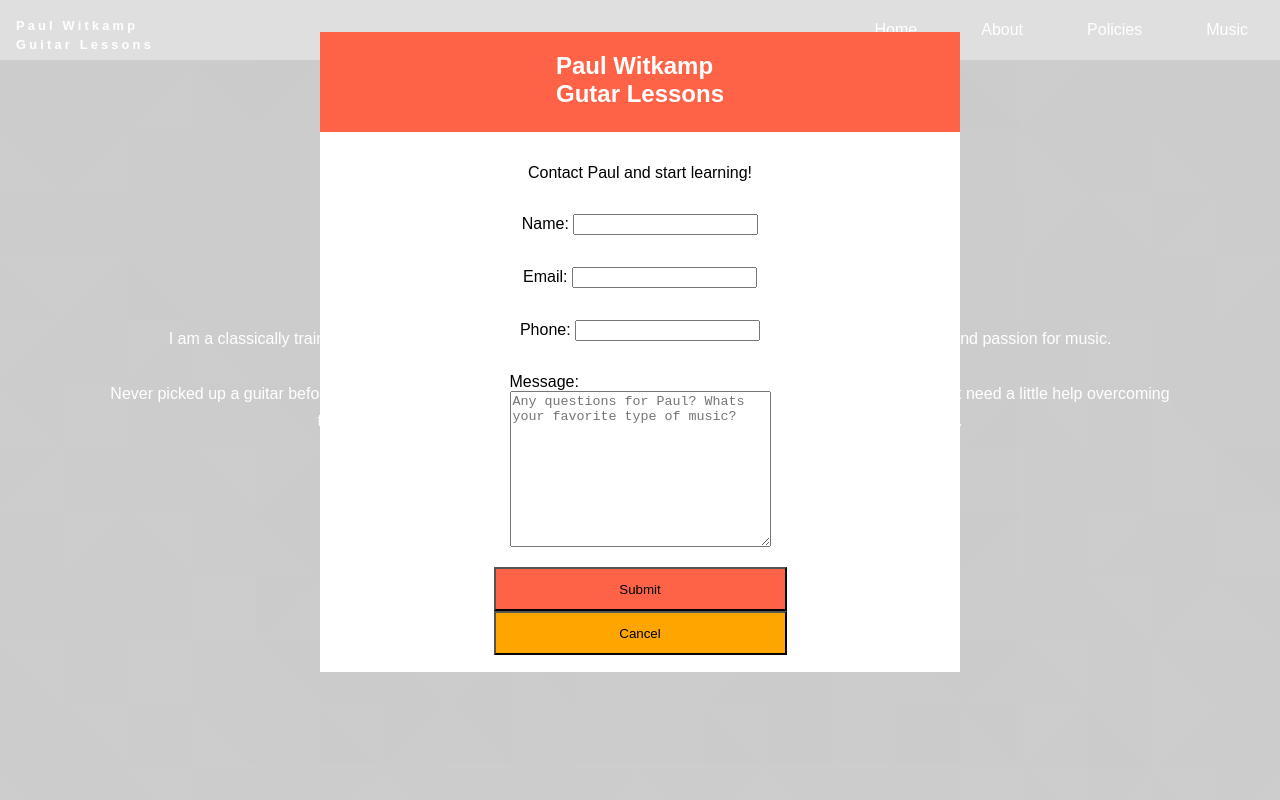
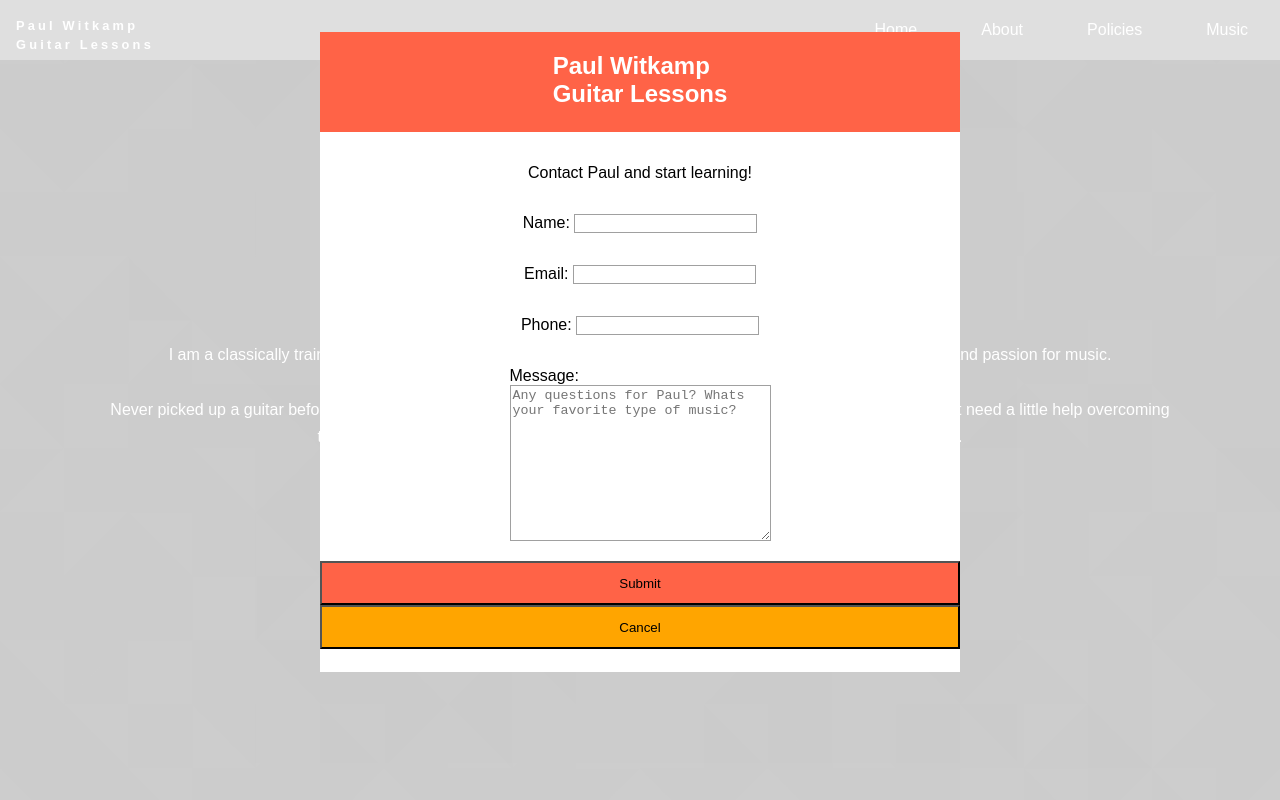
Before and after one commit to GuitarOTronic/paulsSite, a React (Create React App) app: page / in a window 1280 px wide. Both pictures are taken after a click on the button "Become a Student!". Shown: the top 800 px of the page. Built offline with nearby package versions, Linux system fonts and the light colour scheme.

Commit message:
become student form styles updated

```diff
--- a/src/components/home/home.js
+++ b/src/components/home/home.js
@@ -53,10 +53,11 @@ class Home extends Component{
         >
           <div className='becomeStudentFormContainer'>
             <div className='becomeStudentFormBanner'>
-                <h2 >Paul Witkamp<br></br> Gutar Lessons</h2>
+                <h2 >Paul Witkamp<br></br> Guitar Lessons</h2>
             </div>
-
-            <p>Contact Paul and start learning! </p>
+            <div className='centerDiv'>
+              <p>Contact Paul and start learning! </p>
+            </div>
             <form onSubmit={this.submitBecomeStudentForm}>
               <label htmlFor='name'>Name:{" "}
                 <input id='name' type='text'/>
--- a/src/css/about.css
+++ b/src/css/about.css
@@ -10,6 +10,7 @@
 .aboutContainer{
   display: flex;
   flex-direction: column;
+  line-height: 1.3rem;
 }
 
 h1 {
--- a/src/css/home.css
+++ b/src/css/home.css
@@ -23,11 +23,12 @@
   justify-content: center;
 }
 .becomeStudentFormContainer {
-  display: flex;
+  /* display: flex; */
   justify-content: center;
   align-items: center;
   flex-direction: column;
   color:black;
+  height: 100%;
 }
 
 .becomeStudentFormContainer form{
@@ -92,7 +93,7 @@
 
 .elevatorPitch h3{
   text-align: center;
-  /* text-shadow: 0 2px white; */
+  padding-top: 1rem;
   font-size: 1.5rem;
   font-weight: bold;
   color: #fff;
@@ -158,9 +159,9 @@ footer a{
 
 .headShot{
   width: 100px;
-  height: 110px;
+  /* height: 110px; */
   border-radius: 50%;
-
+  padding-right: 1rem;
 }
 
 .testimonialContainer{
@@ -196,6 +197,16 @@ footer a{
     min-height: 100vh;
     min-height: 521px;
     padding: 1rem;
+    display: block;
+  }
+
+  .becomeStudentFormContainer input{
+    /* height: 48px; */
+    border:1px solid #2d2d2d73;
+  }
+
+  .becomeStudentFormContainer textarea{
+    border:1px solid #2d2d2d73;
   }
   .formBtnContainer{
     flex-direction: column;
```
